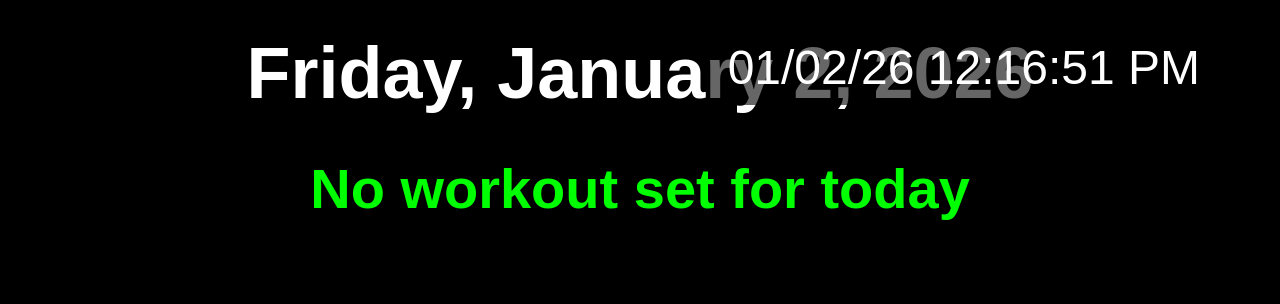
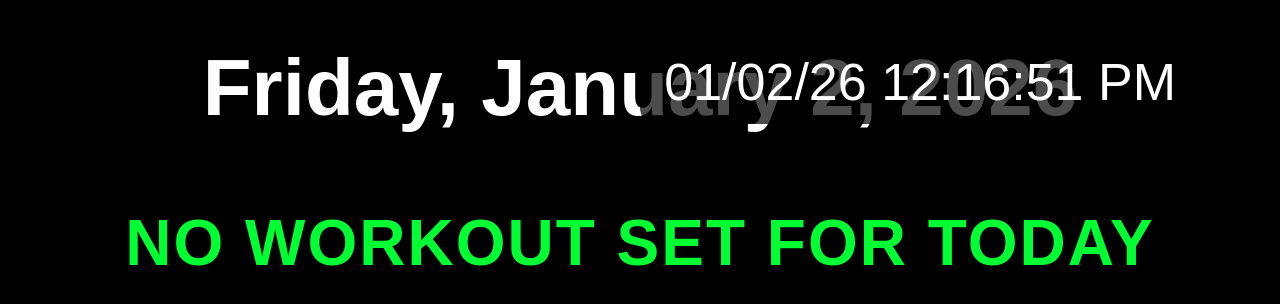
Before and after one commit to RunRunRanger/Grit-Fitness, a plain HTML site: page index.html in a window 1280 px wide. Drawn offline with Linux system fonts and the light colour scheme.

Commit message:
Update style.css

```diff
--- a/style.css
+++ b/style.css
@@ -1,12 +1,15 @@
-* { box-sizing: border-box; }
+* {
+  box-sizing: border-box;
+}
+
 html, body {
   height: 100%;
   margin: 0;
   padding: 0;
   background: #000;
   color: #fff;
-  font-family: 'Arial', sans-serif;
-  overflow: hidden; /* Prevent page scroll */
+  font-family: 'Arial', 'Helvetica', sans-serif;
+  overflow: hidden;
 }
 
 body {
@@ -14,112 +17,135 @@ body {
   flex-direction: column;
 }
 
-/* Fixed header with date */
+/* ==================== HEADER (Date + Clock) ==================== */
 #header {
+  position: relative;
   flex-shrink: 0;
+  padding: 40px 80px 30px;
+  background: #000;
   text-align: center;
-  padding: 30px 40px 20px;
-  background: #000;
-  z-index: 10;
 }
 
 #header h1 {
-  font-size: 72px;
+  font-size: 80px;
   margin: 0;
   line-height: 1.2;
+  font-weight: bold;
 }
 
-/* Scrollable workout content */
+#clock {
+  position: absolute;
+  top: 40px;
+  right: 80px;
+  font-size: 52px;
+  background: rgba(0, 0, 0, 0.7);
+  padding: 12px 24px;
+  border-radius: 16px;
+  white-space: nowrap;
+  font-weight: normal;
+}
+
+/* ==================== WORKOUT CONTENT ==================== */
 #workout-container {
   flex: 1;
   overflow-y: auto;
-  padding: 20px 60px 60px;
-  scrollbar-width: none; /* Firefox */
+  padding: 40px 80px 80px;
+  display: flex;
+  flex-direction: column;
+  align-items: center;
+  scrollbar-width: none;
 }
 
 #workout-container::-webkit-scrollbar {
-  display: none; /* Chrome/Safari */
+  display: none;
 }
 
 .section {
-  margin-bottom: 80px;
+  width: 100%;
+  max-width: 1400px;
+  margin-bottom: 100px;
+  text-align: center;
 }
 
 .section h2 {
-  font-size: 56px;
-  margin: 0 0 30px 0;
-  color: #00ff00;
-  text-align: center;
+  font-size: 64px;
+  margin: 0 0 50px 0;
+  color: #00ff33;
+  font-weight: bold;
+  text-transform: uppercase;
+  letter-spacing: 2px;
 }
 
 pre {
   white-space: pre-wrap;
   margin: 0;
-  font-size: 40px;
-  line-height: 1.6;
+  font-size: 44px;
+  line-height: 1.7;
+  font-family: inherit;
+  word-break: break-word;
 }
 
-/* Admin page styles (unchanged except background) */
+/* ==================== ADMIN PAGE ==================== */
 .admin {
   overflow: auto;
   background: #111;
+  padding: 20px;
 }
 
 .form-container {
-  width: 100%;
-  max-width: 800px;
+  max-width: 900px;
   margin: 40px auto;
   background: #222;
-  padding: 40px;
-  border-radius: 12px;
+  padding: 50px;
+  border-radius: 16px;
+  box-shadow: 0 4px 20px rgba(0, 0, 0, 0.5);
 }
 
-.form-container h1 { font-size: 40px; text-align: center; }
-label { font-size: 24px; display: block; margin-top: 20px; }
+.form-container h1 {
+  font-size: 48px;
+  text-align: center;
+  margin-bottom: 40px;
+  color: #00ff33;
+}
+
+label {
+  display: block;
+  font-size: 28px;
+  margin-top: 30px;
+  margin-bottom: 10px;
+}
+
 input, textarea {
   width: 100%;
-  padding: 14px;
-  margin-top: 8px;
-  font-size: 20px;
+  padding: 16px;
+  font-size: 24px;
   background: #333;
   color: #fff;
-  border: 1px solid #555;
-  border-radius: 6px;
+  border: 2px solid #555;
+  border-radius: 10px;
+  resize: vertical;
 }
+
 button {
-  margin-top: 40px;
-  padding: 16px 32px;
-  font-size: 28px;
-  background: #00aa00;
+  width: 100%;
+  margin-top: 50px;
+  padding: 20px;
+  font-size: 32px;
+  background: #00cc00;
   color: white;
   border: none;
-  border-radius: 8px;
+  border-radius: 12px;
   cursor: pointer;
-  width: 100%;
-}
-#header {
-  position: relative; /* Allows absolute positioning of clock */
-  flex-shrink: 0;
-  padding: 30px 60px 20px;
-  background: #000;
-  z-index: 10;
+  font-weight: bold;
 }
 
-#header h1 {
-  font-size: 72px;
-  margin: 0;
-  text-align: center;
-  line-height: 1.2;
+button:hover {
+  background: #00ff00;
 }
 
-#clock {
-  position: absolute;
-  top: 30px;
-  right: 60px;
-  font-size: 48px;
-  color: #ffffff;
-  background: rgba(0, 0, 0, 0.6);
-  padding: 10px 20px;
-  border-radius: 12px;
-  white-space: nowrap;
+#status {
+  text-align: center;
+  font-size: 28px;
+  margin-top: 20px;
+  min-height: 40px;
 }
```
